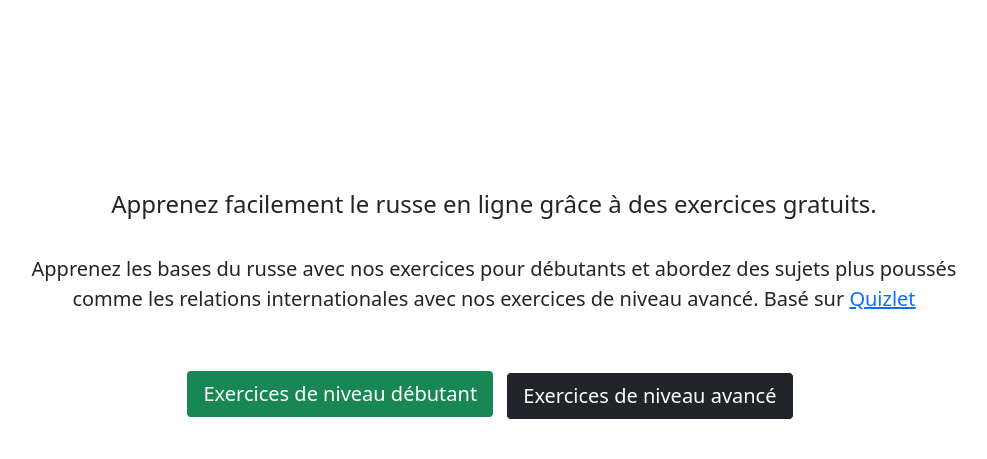
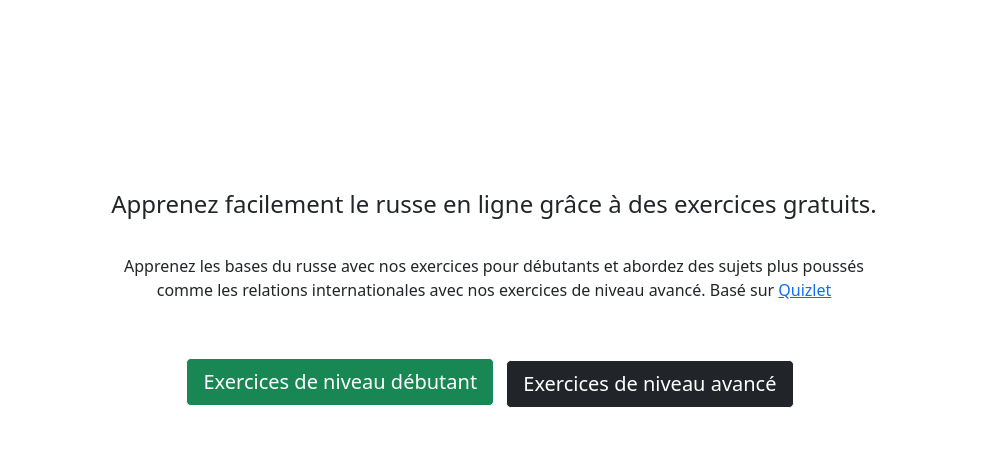
Before and after one commit to kekea1/store-analyser, a Flask app: page / in a window 1280 px wide. Shown: the part 56-515 px from the top of the page, without its empty margins (146-1133 px from the left). Run offline with Flask 2, Linux system fonts and the light colour scheme.

Commit message:
Update home.html

```diff
--- a/templates/home.html
+++ b/templates/home.html
@@ -23,7 +23,7 @@ Apprendre facilement et gratuitement du vocabulaire russe de niveau débutant à
         <br>
 
     <h4 class="lh-base">Apprenez facilement le russe en ligne grâce à des exercices gratuits.</h3><br>
-     <h5 class="lead fs-5 lh-base"> Apprenez les bases du russe avec nos exercices pour débutants et abordez des sujets plus poussés <br> comme les relations internationales avec nos exercices de niveau avancé.
+     <h5 class="lead fs-6 lh-base"> Apprenez les bases du russe avec nos exercices pour débutants et abordez des sujets plus poussés <br> comme les relations internationales avec nos exercices de niveau avancé.
         Basé sur <a href="https://www.quizlet.com">Quizlet</a>
     </h5>
     <br><br>
```
